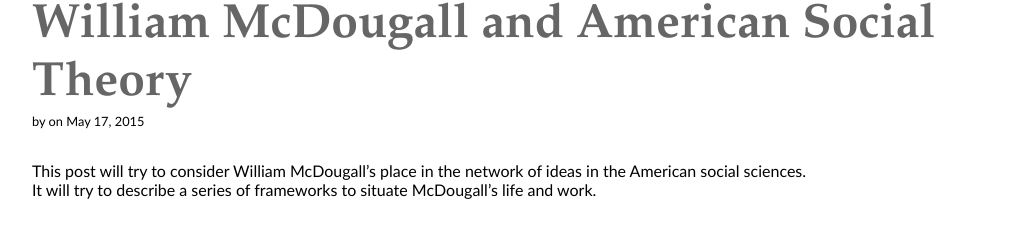
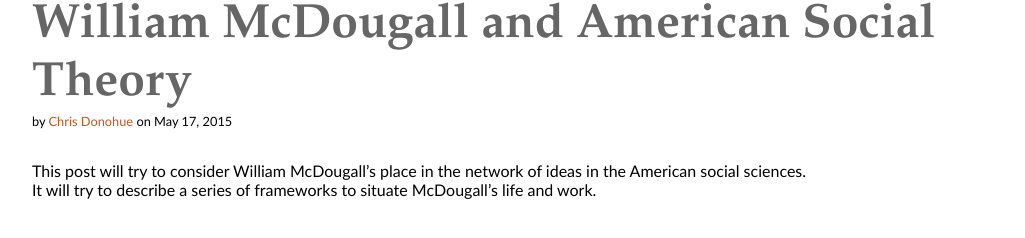
Before and after one commit to uoou/McDougall, a Jekyll site: the page built from _posts/2015-05-17-McDougall-and-American-Social-Theory.md, in a window 1280 px wide. Shown: the part 198-436 px from the top of the page, without its empty margins (0-1025 px from the left). Built offline with Jekyll 4.4.1, drawn with Linux system fonts in a browser that asks for light colours; Markdown is read by kramdown in place of the engine named in the settings.

Commit message:
Update 2015-05-17-McDougall-and-American-Social-Theory.md

```diff
--- a/_posts/2015-05-17-McDougall-and-American-Social-Theory.md
+++ b/_posts/2015-05-17-McDougall-and-American-Social-Theory.md
@@ -1,7 +1,7 @@
 ---
 title: William McDougall and American Social Theory
 layout: post
-author: Chris
+author: chris
 email: donohuecr@mail.nih.gov; christopherdonohuehse@gmail.com
 ---
 This post will try to consider William McDougall's place in the network of ideas in the American social sciences.
```
